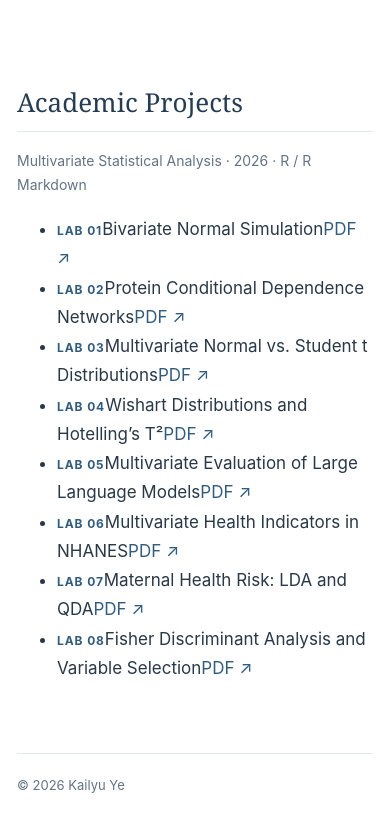
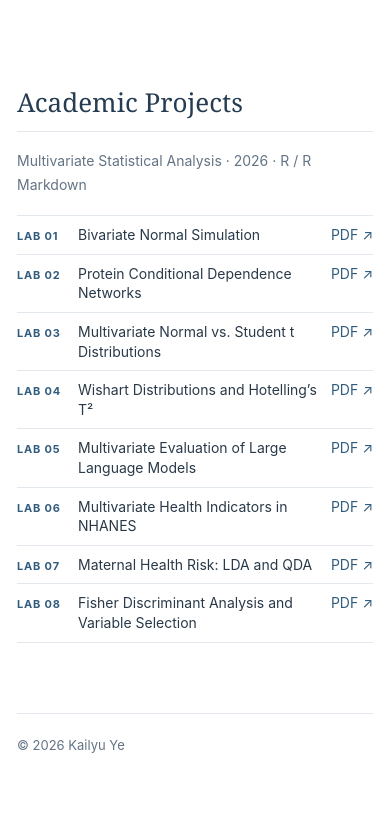
Before and after one commit to yekailv/yekailv.github.io, a plain HTML site: page research/index.html in a window 390 px wide. Shown: the part 2393-3225 px from the top of the page. Drawn offline with Linux system fonts and the light colour scheme.

Commit message:
Show compact lab titles and PDF links

```diff
--- a/styles.css
+++ b/styles.css
@@ -22,3 +22,5 @@ main{min-width:0;max-width:760px}.page-intro h1{font-family:Georgia,"Times New R
 footer{border-top:1px solid var(--line);margin-top:70px;padding-top:20px;color:var(--muted);font-size:13px}
 @media(max-width:760px){.nav{padding:0 20px;min-height:65px}.nav-links{gap:16px}.nav-links a{font-size:14px}.layout{display:block;padding:30px 20px 60px}.profile{display:grid;grid-template-columns:100px 1fr;column-gap:18px;align-items:start;border-bottom:1px solid var(--line);padding-bottom:22px;margin-bottom:34px}.portrait{grid-row:1/5;width:100px;height:100px}.profile h2{margin:0}.role,.affiliation,.location{margin:0}.profile-links,.interests{grid-column:1/-1}.profile-links{margin-top:16px}.interests{margin:16px 0 0}.page-intro h1{font-size:34px}.content-section>h2{font-size:26px}.item-meta{flex-wrap:wrap;gap:3px}.education-row{display:block}.education-row time{display:block;text-align:left;margin-top:5px}.courses{grid-template-columns:1fr}}
 @media(max-width:430px){.wordmark{font-size:18px}.nav-links{gap:11px}.nav-links a{font-size:13px}.layout{padding-left:17px;padding-right:17px}.academic-stats>div{min-width:calc(50% - 7px)}}
+
+.lab-list{list-style:none;margin:0;padding:0;border-top:1px solid var(--line)}.lab-list li{display:grid;grid-template-columns:65px minmax(0,1fr) 52px;gap:12px;align-items:baseline;border-bottom:1px solid var(--line);padding:9px 0;font-size:15px;line-height:1.4}.lab-list .tag{font-size:11px}.lab-list a{text-align:right;white-space:nowrap;font-size:14px}@media(max-width:430px){.lab-list li{grid-template-columns:54px minmax(0,1fr) 43px;gap:7px;font-size:14px}}
```
